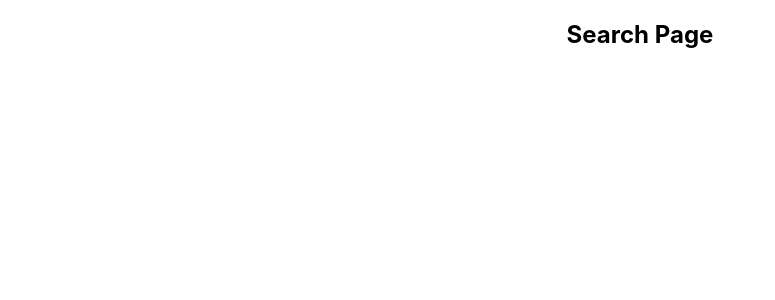
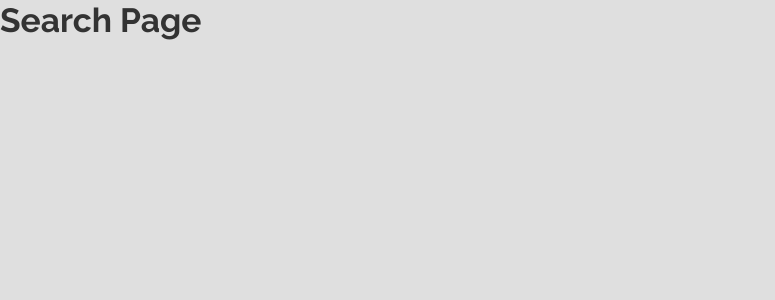
Before and after one commit to r-i-c-h/ts-react-with-Firebase8-Router5, a React (Vite) app: page /search in a window 1280 px wide. Shown: the top 300 px of the page, without its empty margins (0-775 px from the left). Built offline with nearby package versions, Linux system fonts and the light colour scheme.

Commit message:
add: Basic 🎨 + Raleway font <link>

```diff
--- a/index.html
+++ b/index.html
@@ -1,13 +1,20 @@
 <!DOCTYPE html>
 <html lang="en">
+
 <head>
   <meta charset="UTF-8" />
   <link rel="icon" type="image/svg+xml" href="/src/favicon.svg" />
   <meta name="viewport" content="width=device-width, initial-scale=1.0" />
+  <link rel="preconnect" href="https://fonts.googleapis.com" />
+  <link rel="preconnect" href="https://fonts.gstatic.com" crossorigin />
+  <link href="https://fonts.googleapis.com/css2?family=Raleway:wght@100;200;300;400;500;600;700;800&display=swap"
+    rel="stylesheet" />
   <title>Vite App</title>
 </head>
+
 <body>
   <div id="root"></div>
   <script type="module" src="/src/main.tsx"></script>
 </body>
+
 </html>
--- a/src/App.css
+++ b/src/App.css
@@ -1,42 +1,3 @@
 .App {
-  text-align: center;
+  min-height: 100%;
 }
-
-.App-logo {
-  height: 40vmin;
-  pointer-events: none;
-}
-
-@media (prefers-reduced-motion: no-preference) {
-  .App-logo {
-    animation: App-logo-spin infinite 20s linear;
-  }
-}
-
-.App-header {
-  background-color: #282c34;
-  min-height: 100vh;
-  display: flex;
-  flex-direction: column;
-  align-items: center;
-  justify-content: center;
-  font-size: calc(10px + 2vmin);
-  color: white;
-}
-
-.App-link {
-  color: #61dafb;
-}
-
-@keyframes App-logo-spin {
-  from {
-    transform: rotate(0deg);
-  }
-  to {
-    transform: rotate(360deg);
-  }
-}
-
-button {
-  font-size: calc(10px + 2vmin);
-}
--- a/src/index.css
+++ b/src/index.css
@@ -1,13 +1,42 @@
+/* base styles */
+html,
+body,
+#root {
+  height: 100%;
+}
 body {
+  font-family: Raleway, sans-serif;
   margin: 0;
-  font-family: -apple-system, BlinkMacSystemFont, 'Segoe UI', 'Roboto', 'Oxygen',
-    'Ubuntu', 'Cantarell', 'Fira Sans', 'Droid Sans', 'Helvetica Neue',
-    sans-serif;
-  -webkit-font-smoothing: antialiased;
-  -moz-osx-font-smoothing: grayscale;
+  font-size: 1.4em;
+  background: #dfdfdf;
+  color: #333;
 }
-
-code {
-  font-family: source-code-pro, Menlo, Monaco, Consolas, 'Courier New',
-    monospace;
+h1,
+h2,
+h3,
+p {
+  margin: 0;
 }
+input,
+textarea {
+  color: #333;
+  padding: 8px;
+  font-size: 1em;
+  border-radius: 4px;
+  border: 1px solid #d4d4d4;
+  background-color: #fff;
+  display: block;
+  width: 100%;
+  box-sizing: border-box;
+}
+.page-title {
+  text-align: center;
+  margin: 40px auto;
+  color: #333;
+}
+.loading,
+.error {
+  color: red;
+  text-align: center;
+  margin: 40px auto;
+}
--- a/src/pages/home/Home.scss
+++ b/src/pages/home/Home.scss
@@ -0,0 +1,4 @@
+.home {
+  max-width: 1200px;
+  margin: 60px auto;
+}
--- a/src/pages/home/Home.tsx
+++ b/src/pages/home/Home.tsx
@@ -1,7 +1,7 @@
 import "./Home.scss";
 
 const Home = () => {
-  return (<div>
+  return (<div className="home">
     <h2>Home</h2>
   </div>)
 }
```
Lines whose indentation alone changed are shown as unchanged.
